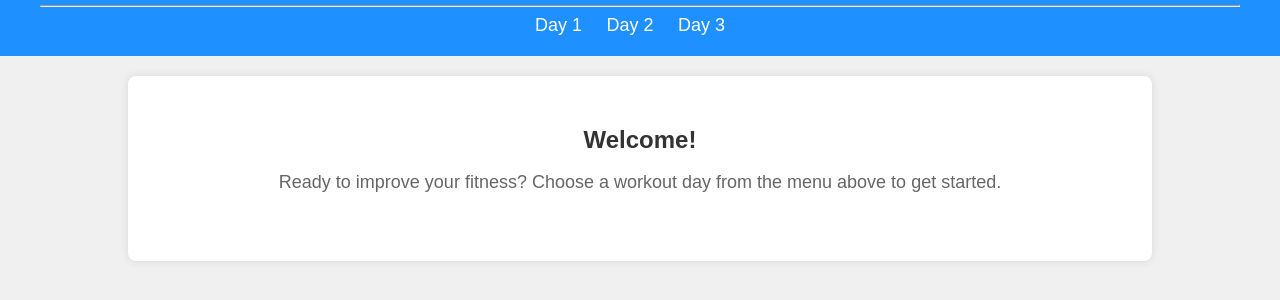
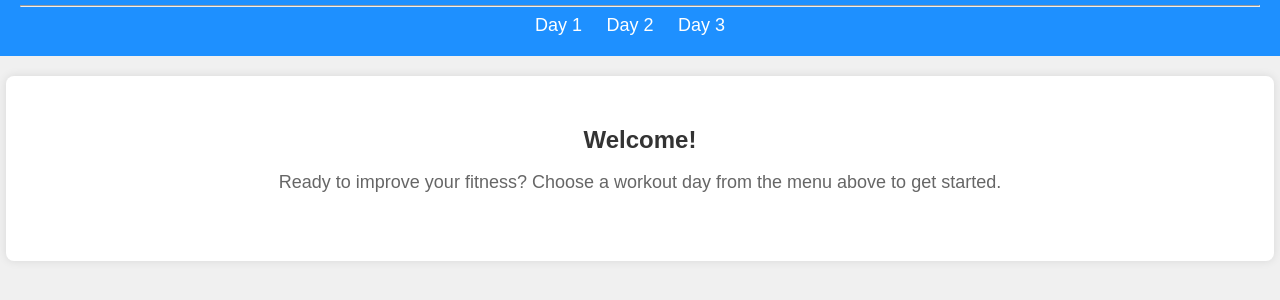
Before and after one commit to sourabh-zanwar/fitness-plan-webapp, a plain HTML site: page index.html in a window 1280 px wide. Shown: the part 60-360 px from the top of the page. Drawn offline with Linux system fonts and the light colour scheme.

Commit message:
updated container width

```diff
--- a/styles.css
+++ b/styles.css
@@ -6,7 +6,7 @@ body {
 }
 
 .container {
-  max-width: 1200px;
+  max-width: 100%;
   margin: 0 auto;
   padding: 0 20px;
 }
@@ -77,7 +77,7 @@ body {
 }
 
 .content {
-  max-width: 80%;
+  max-width: 99%;
   margin: 20px auto;
   background-color: #fff;
   border-radius: 8px;
@@ -131,7 +131,7 @@ td:last-child {
   width: 50%;
 }
 
-@media (max-width: 80%) {
+@media (max-width: 90%) {
   .content {
     border-radius: 0;
   }
```
